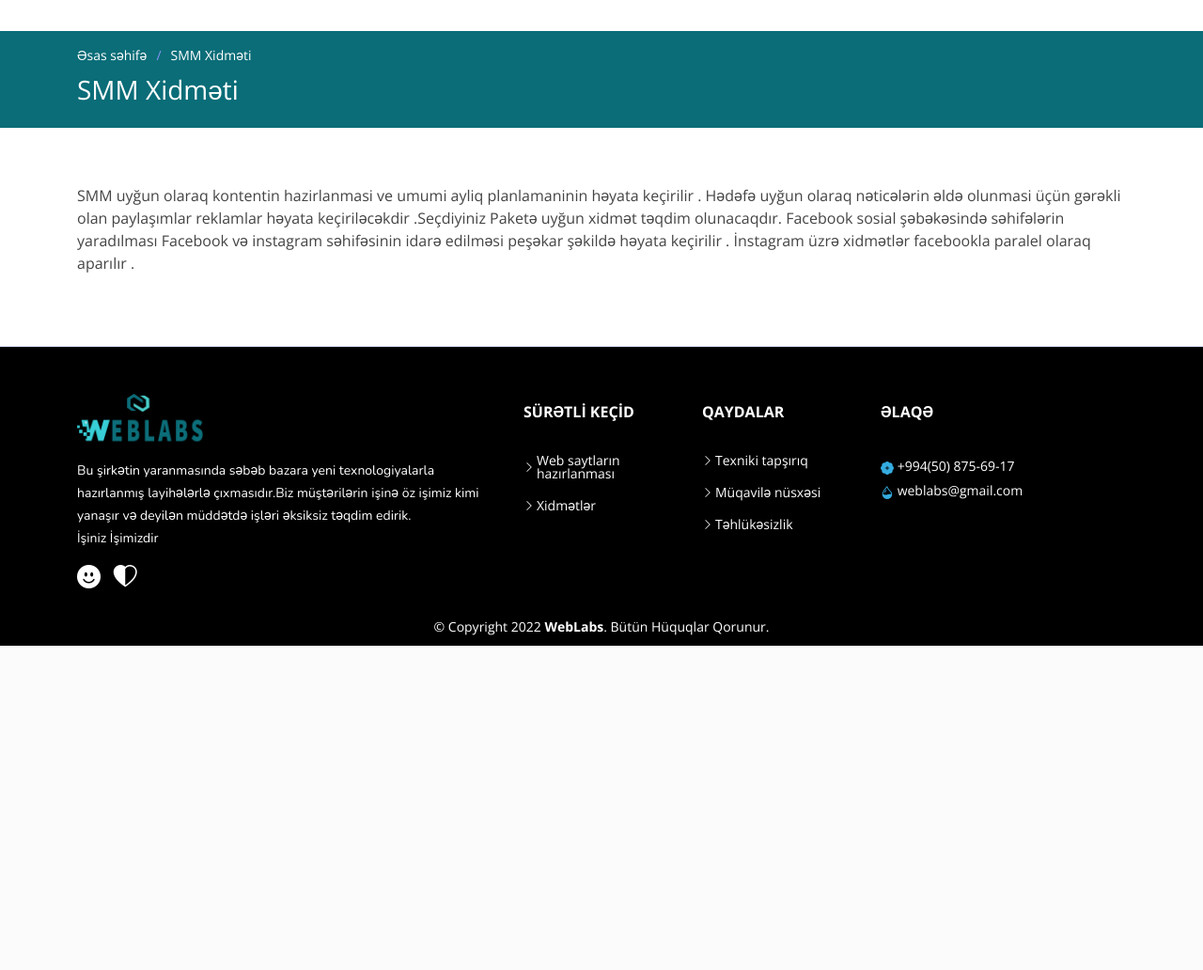
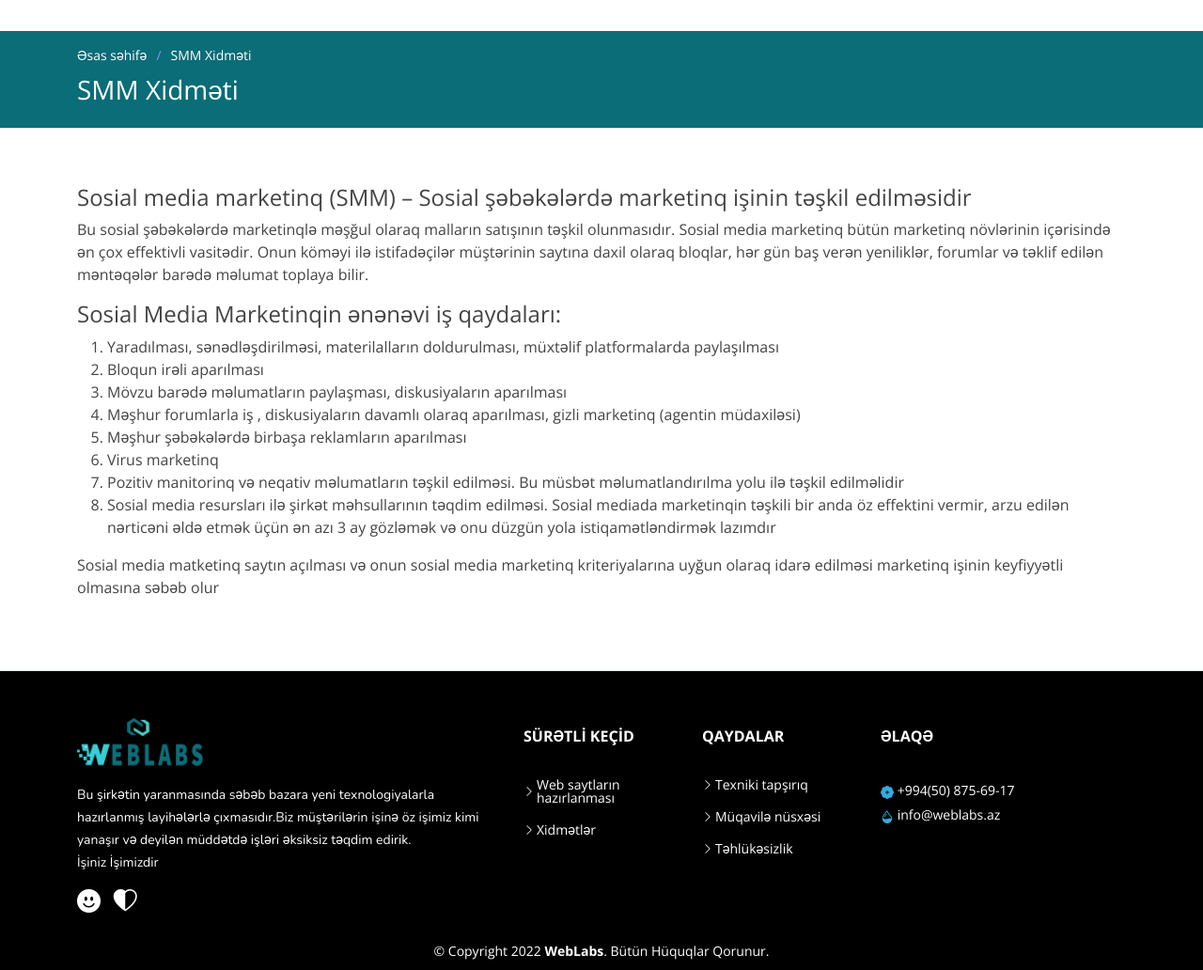
Before and after one commit to khanimintech/weblabs-backend-test, a Django app: a page that uses templates/smm_services.html in a window 1280 px wide. Shown: the part 159-1191 px from the top of the page at 94% size. Before the commit the page ends 846 px from the top, so only its background shows below. Run offline with Django 4.2, Linux system fonts and the light colour scheme; some libraries are stand-ins or nearby versions.

Commit message:
smm services updated

```diff
--- a/templates/components/footer.html
+++ b/templates/components/footer.html
@@ -39,7 +39,7 @@
                         <h4>Əlaqə</h4>
                         <p>
                             <i class="bi bi-phone-fill"></i> +994(50) 875-69-17<br>
-                            <i class="bi bi-envelope-fill"></i> weblabs@gmail.com<br>
+                            <i class="bi bi-envelope-fill"></i> info@weblabs.az<br>
                         </p>
 
                     </div>
--- a/templates/components/header.html
+++ b/templates/components/header.html
@@ -29,11 +29,11 @@
                     <li><a class="" href="{% url 'about' %}">Haqqımızda</a></li>
                     <li class="dropdown"><a href="{% url 'services' %}">Xidmətlər<i class="bi bi-chevron-down"></i></a>
                         <ul>
-                            <li><a href="#">Saytların Hazırlanması</a></li>
-                            <li><a href="#">Hazır Proqramlar və Mobil Tətbiqlər</a></li>
-                            <li><a href="#">Texniki Dəstək</a></li>
-                            <li><a href="#">Seo Xİdməti</a></li>
-                            <li><a href="#">Sosial Media və Google Reklamları</a></li>
+                            <li><a href="{% url 'site_services' %}">Saytların Hazırlanması</a></li>
+                            <li><a href="{% url 'technical_services' %}">Texniki Dəstək</a></li>
+                            <li><a href="{% url 'seo_services' %}">Seo Xİdməti</a></li>
+                            <li><a href="{% url 'design_services' %}">Dizayn Xidməti</a></li>
+                            <li><a href="{% url 'smm_services' %}">Sosial Media və Google Reklamları</a></li>
                         </ul>
                     </li>
                     <li><a class="" href="{% url 'all_projects' %}">İşlərimiz</a></li>
--- a/templates/smm_services.html
+++ b/templates/smm_services.html
@@ -25,16 +25,36 @@
       <div class="row gy-4">
         <div class="col-lg-12">
           <div class="portfolio-description">
-            <!-- <h4>SMM Xidməti</h4> -->
+            <h4>Sosial media marketinq (SMM) – Sosial şəbəkələrdə marketinq işinin
+              təşkil edilməsidir</h4>
             <p>
-              SMM uyğun olaraq kontentin hazirlanmasi ve umumi ayliq planlamaninin həyata
-              keçirilir . Hədəfə uyğun olaraq nəticələrin əldə olunmasi üçün gərəkli olan
-              paylaşımlar reklamlar həyata keçiriləcəkdir .Seçdiyiniz Paketə uyğun xidmət təqdim
-              olunacaqdır.
-              Facebook sosial şəbəkəsində səhifələrin yaradılması
-              Facebook və instagram səhifəsinin idarə edilməsi peşəkar şəkildə həyata keçirilir .
-              İnstagram üzrə xidmətlər facebookla paralel olaraq aparılır .
+              Bu sosial şəbəkələrdə marketinqlə məşğul olaraq malların satışının təşkil
+              olunmasıdır. Sosial media marketinq bütün marketinq növlərinin içərisində ən
+              çox effektivli vasitədir. Onun köməyi ilə istifadəçilər müştərinin saytına daxil
+              olaraq bloqlar, hər gün baş verən yeniliklər, forumlar və təklif edilən məntəqələr
+              barədə məlumat toplaya bilir.
             </p>
+            <h4>Sosial Media Marketinqin ənənəvi iş qaydaları:</h4>
+            <ol>
+              <li>Yaradılması, sənədləşdirilməsi, materilalların doldurulması, müxtəlif
+                platformalarda paylaşılması
+              </li>
+              <li>Bloqun irəli aparılması</li>
+              <li>Mövzu barədə məlumatların paylaşması, diskusiyaların aparılması</li>
+              <li>Məşhur forumlarla iş , diskusiyaların davamlı olaraq aparılması, gizli
+                marketinq (agentin müdaxiləsi)</li>
+                <li>Məşhur şəbəkələrdə birbaşa reklamların aparılması</li>
+                <li>Virus marketinq</li>
+                <li>Pozitiv manitorinq və neqativ məlumatların təşkil edilməsi. Bu müsbət
+                  məlumatlandırılma yolu ilə təşkil edilməlidir</li>
+                <li>Sosial media resursları ilə şirkət məhsullarının təqdim edilməsi.
+                  Sosial mediada marketinqin təşkili bir anda öz effektini vermir, arzu edilən
+                  nərticəni əldə etmək üçün ən azı 3 ay gözləmək və onu düzgün yola
+                  istiqamətləndirmək lazımdır</li>
+            </ol>
+            <p>Sosial media matketinq saytın açılması və onun sosial media marketinq
+              kriteriyalarına uyğun olaraq idarə edilməsi marketinq işinin keyfiyyətli olmasına
+              səbəb olur</p>
           </div>
         </div>
 
```
